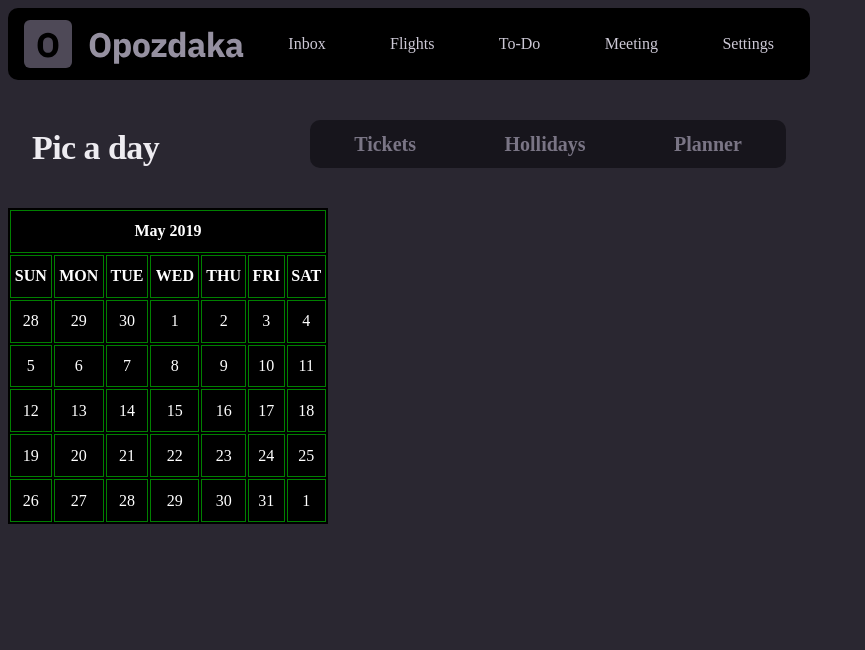
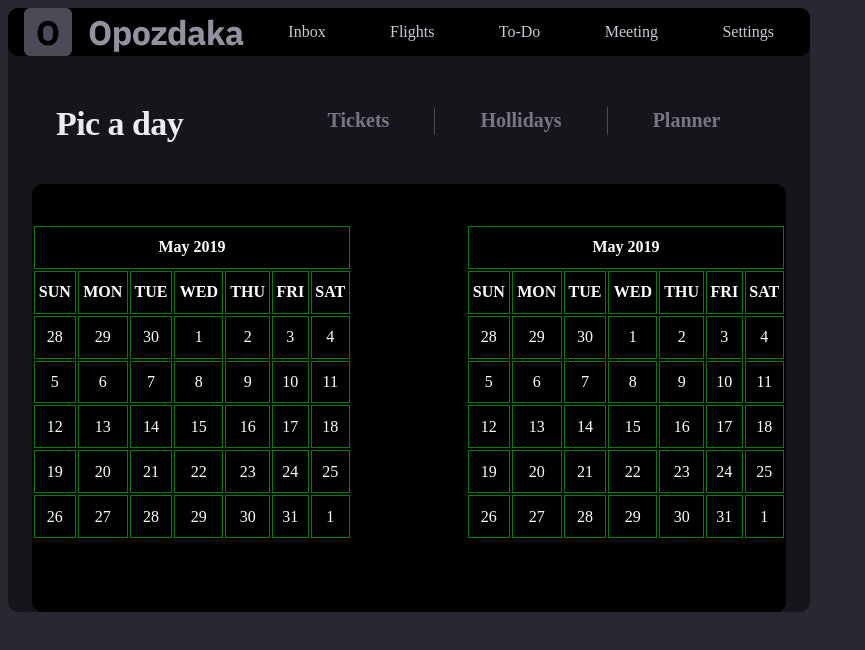
Before and after one commit to aksenov-web/calendar, a plain HTML site: page index.html in a window 1280 px wide. Shown: the whole page, without its empty margins (0-865 px from the left). Drawn offline with Linux system fonts and the light colour scheme.

Commit message:
End of Calendar day 3

```diff
--- a/CSS/style.scss
+++ b/CSS/style.scss
@@ -1,10 +1,17 @@
 body {
   background: #2A2731;
 }
+.column-1 {
+  width: 802px;
+  background: #17151C;
+  border-radius: 10px;
+}
+
 header {
   background: black;
-    width: auto;
-    max-width: 770px;
+  width: 100%;
+  box-sizing: border-box;
+ /* max-width: 770px; */
   height: 48px;
   border-radius: 10px;
   display: flex;
@@ -23,18 +30,13 @@ header {
     margin-top: 6px;
 }
   .nav a {
-        font-family: IBM Plex Sans;
-        font-style: normal;
-        font-weight: 500;
-        font-size: 16px;
-        line-height: 24px;
+    font: normal 500 16px/24px IBM Plex Sans;
     text-decoration: none;
     color: #CDC9D6;
 }
   .menu-buttons {
     height: 40px;
-        padding-left: 20px;
-        padding-right: 20px;
+    padding: 0 20px;
     display: flex;
     align-items: center;
 }
@@ -44,7 +46,7 @@ header {
 }
 }
 #pick {
-    width: 802px;
+  width: 100%;
   display: flex;
   justify-content: space-between;
   height: 48px;
@@ -52,20 +54,21 @@ header {
 
 
   H2 {
-    font-family: IBM Plex Sans;
-    font-style: normal;
-    font-weight: bold;
-    font-size: 34px;
-    line-height: 44px;
+    font: normal bold 34px/44px IBM Plex Sans;
     display: flex;
     align-items: center;
     letter-spacing: -0.56px;
     color: #EEECF1;
     padding-left: 24px;
 }
+}
+main {
+  width: 100%;
+  box-sizing: border-box;
+  padding: 0 24px;
+}
 
-    }
-#cal_var {
+#cal-var {
   width: 476px;
   display: flex;
   align-items: center;
@@ -76,22 +79,40 @@ H2 {
   margin-right: 24px;
 
 
+  i {
+    margin-top: 2px;
+    height: 28px;
+    border-left: 1.48px solid #4E4957;
+}
+
   a {
     text-decoration: none;
     color: #7A7585;
-        font-family: IBM Plex Sans;
-        font-style: normal;
-        font-weight: 600;
-        font-size: 20px;
-        line-height: 32px;
+    font: normal 600 20px/32px IBM Plex Sans;
     padding: 0 38px;
     border-radius: 8px;
 }
+
   .pick-buttons:hover {
     background: #2A2731;
+    color: white;
+}
 
+  a:hover + i {
+    visibility:hidden;
 }
 }
+
+#cal-div {
+  width: 100%;
+  height: 428px;
+  margin: 40px 0;
+  display: flex;
+  justify-content: space-between;
+  background: #000000;
+  border-radius: 10px;
+}
+
 table {
   background: black;
   width: 320px;
--- a/index.html
+++ b/index.html
@@ -7,6 +7,7 @@
 <link rel="stylesheet" href="css/style.css">
 </head>
   <body>
+    <div class="column-1">
     <header>
       <div class="nav">
         <a id="logo" href="#"><svg width="220" height="48" viewBox="0 0 220 48" fill="none" xmlns="http://www.w3.org/2000/svg">
@@ -22,18 +23,16 @@
         <a class="menu-buttons" href="#">Settings</a>
       </div>
     </header>
+    <main>
       <div id="pick">
         <h2> Pic a day </h2>
-        <div id="cal_var">
-            <a class="pick-buttons" href="#">Tickets</a>
-
-            <a class="pick-buttons" href="#">Hollidays</a>
+        <div id="cal-var">
+          <a class="pick-buttons" href="#">Tickets</a><i class="line"></i>
+          <a class="pick-buttons" href="#">Hollidays</a><i class="line"></i>
           <a class="pick-buttons" href="#">Planner</a>
-
         </div>
-
-
       </div>
+      <div id="cal-div">
         <table>
         <tr>
           <th colspan="7">May 2019</th>
@@ -94,5 +93,68 @@
           <td>1</td>
         </tr>
       </table>
+        <table>
+        <tr>
+          <th colspan="7">May 2019</th>
+          </tr>
+          <tr>
+          <th>SUN</th>
+          <th>MON</th>
+          <th>TUE</th>
+          <th>WED</th>
+          <th>THU</th>
+          <th>FRI</th>
+          <th>SAT</th>
+          </tr>
+          <tr>
+          <td>28</td>
+          <td>29</td>
+          <td>30</td>
+          <td>1</td>
+          <td>2</td>
+          <td>3</td>
+          <td>4</td>
+        </tr>
+        <tr>
+          <td>5</td>
+          <td>6</td>
+          <td>7</td>
+          <td>8</td>
+          <td>9</td>
+          <td>10</td>
+          <td>11</td>
+        </tr>
+        <tr>
+          <td>12</td>
+          <td>13</td>
+          <td>14</td>
+          <td>15</td>
+          <td>16</td>
+          <td>17</td>
+          <td>18</td>
+        </tr>
+
+        <tr>
+          <td>19</td>
+          <td>20</td>
+          <td>21</td>
+          <td>22</td>
+          <td>23</td>
+          <td>24</td>
+          <td>25</td>
+        </tr>
+        <tr>
+          <td>26</td>
+          <td>27</td>
+          <td>28</td>
+          <td>29</td>
+          <td>30</td>
+          <td>31</td>
+          <td>1</td>
+        </tr>
+      </table>
+      </div>
+    </main>
+    </div>
   </body>
 </html>
```
Also changed, not shown: CSS/style.css, 1 other file. Lines whose indentation alone changed are shown as unchanged.
